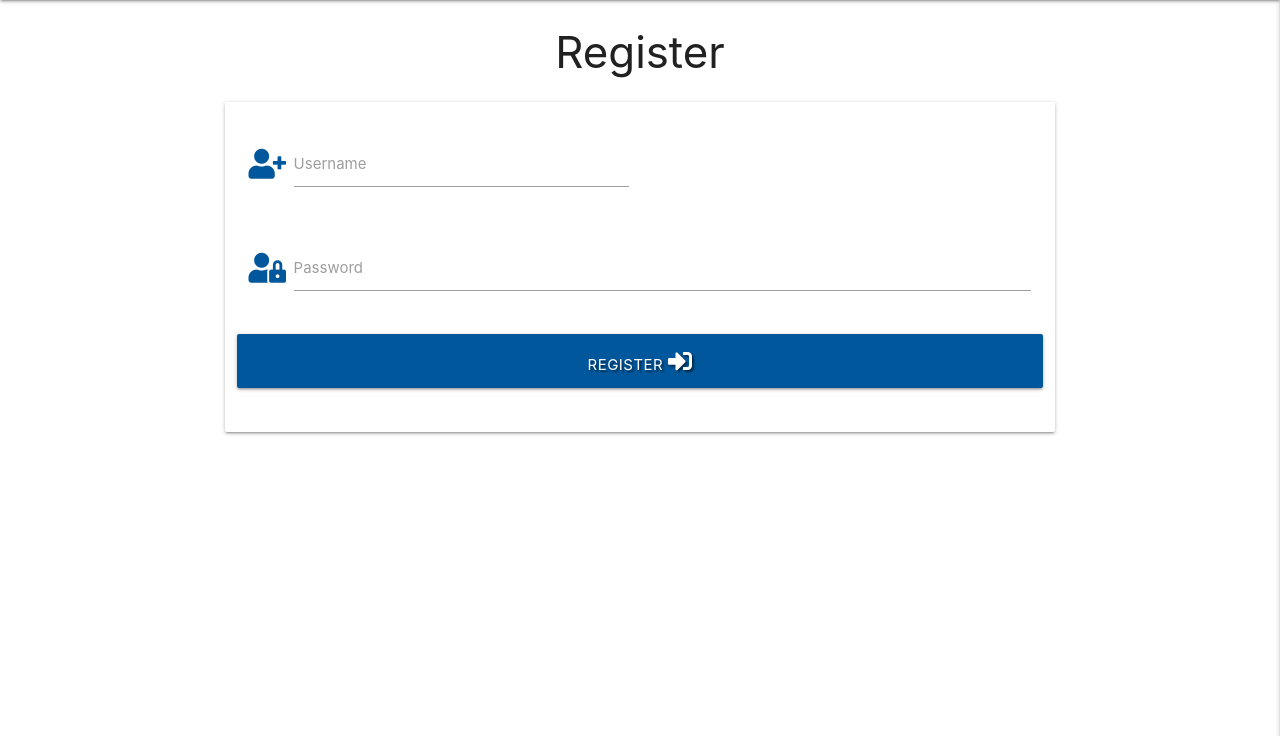
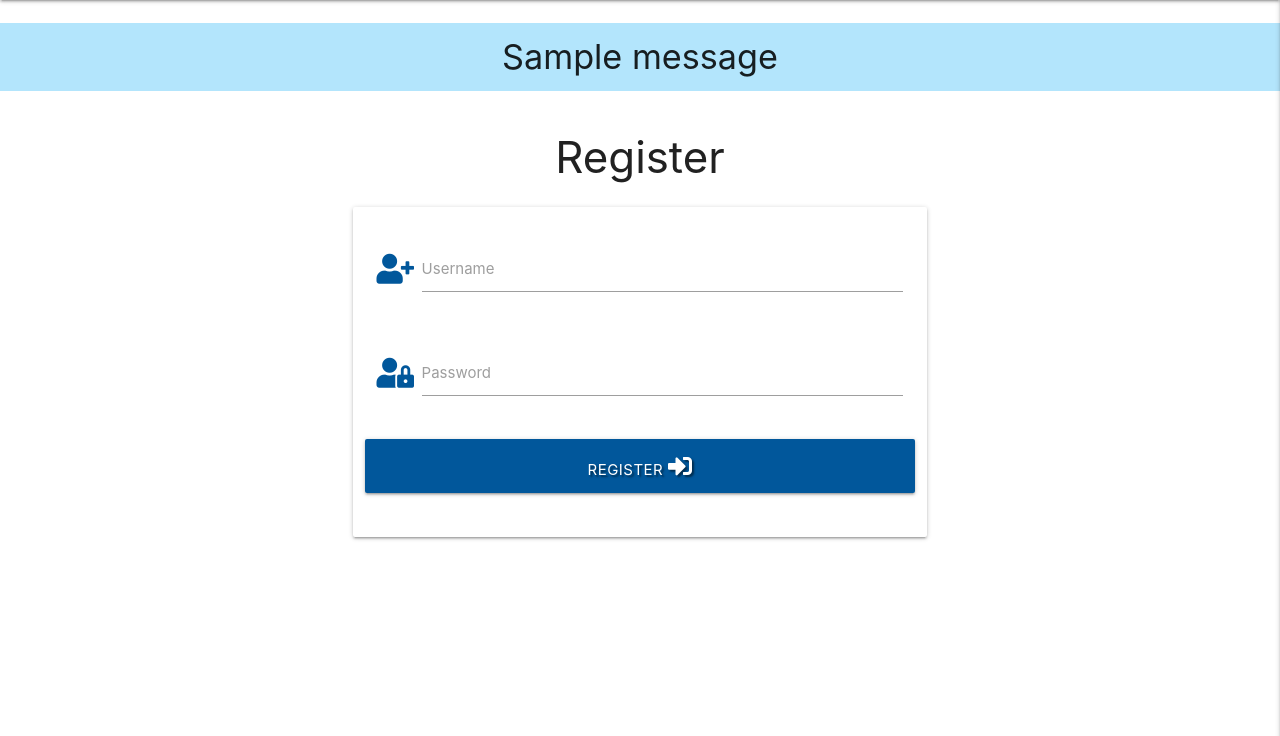
Before and after one commit to gerwini/flask-task-manager-project, a Flask app: page /register in a window 1280 px wide. Shown: the part 64-800 px from the top of the page. Run offline with Flask 2, Linux system fonts and the light colour scheme; one stand-in notice (Sample message) is shown; some libraries are stand-ins or nearby versions.

Commit message:
Add register functionality

```diff
--- a/app.py
+++ b/app.py
@@ -25,8 +25,26 @@ def get_tasks():
     return render_template("tasks.html", tasks=tasks)
 
 
-@app.route("/register", methods=["Get", "POST"])
+@app.route("/register", methods=["GET", "POST"])
 def register():
+    if request.method == "POST":
+        # check if username already exists in db
+        existing_user = mongo.db.users.find_one(
+            {"username": request.form.get("username").lower()})
+
+        if existing_user:
+            flash("Username already exists")
+            return redirect(url_for("register"))
+
+        register = {
+            "username": request.form.get("username").lower(),
+            "password": generate_password_hash(request.form.get("password"))
+        }
+        mongo.db.users.insert_one(register)
+
+        # put the new user into 'session' cookie
+        session["user"] = request.form.get("username").lower()
+        flash("Registration Succesful!")
     return render_template("register.html")
 
 
--- a/static/css/style.css
+++ b/static/css/style.css
@@ -1,4 +1,7 @@
 .text-shadow {
     text-shadow: 2px 2px 2px rgba(0, 0, 0, 0.5)
+}
 
+.flashes h4 {
+    line-height: 2;
 }
--- a/templates/base.html
+++ b/templates/base.html
@@ -43,8 +43,23 @@
         </ul>
     </header>
 
-    {% block content %}
-    {% endblock %}
+    <section>
+        <!-- flash messages -->
+        {% with messages = get_flashed_messages() %}
+            {% if messages %}
+                {% for message in messages %}
+                    <div class="row flashes">
+                        <h4 class="light-blue lighten-4 center-align">{{ message }}</h4>
+                    </div>
+                {% endfor %}
+            {% endif %}
+        {% endwith %}
+    </section>
+
+    <main class="container">
+        {% block content %}
+        {% endblock %}
+    </main>
 
     <link rel="stylesheet" href="https://cdnjs.cloudflare.com/ajax/libs/font-awesome/5.15.1/css/all.min.css" integrity="sha512-+4zCK9k+qNFUR5X+cKL9EIR+ZOhtIloNl9GIKS57V1MyNsYpYcUrUeQc9vNfzsWfV28IaLL3i96P9sdNyeRssA==" crossorigin="anonymous" type="text/css"/>
     <script src="https://code.jquery.com/jquery-3.5.1.min.js" integrity="sha256-9/aliU8dGd2tb6OSsuzixeV4y/faTqgFtohetphbbj0=" crossorigin="anonymous"></script>
--- a/templates/register.html
+++ b/templates/register.html
@@ -8,9 +8,9 @@
             <div class="card-panel">
                 <!-- username -->
                 <div class="row">
-                    <div class="input-field col s6">
+                    <div class="input-field col s12">
                         <i class="fas fa-user-plus prefix light-blue-text text-darken-4"></i>
-                        <input id="username" name="username" type="text" class="validate">
+                        <input id="username" name="username" type="text" minlength="5" maxlength="15" pattern="^[a-zA-Z0-9]{5,15}$" class="validate" required>
                         <label for="username">Username</label>
                     </div>
                 </div>
@@ -18,7 +18,7 @@
                 <div class="row">
                     <div class="input-field col s12">
                         <i class="fas fa-user-lock prefix light-blue-text text-darken-4"></i>
-                        <input id="password" name="password" type="password" class="validate">
+                        <input id="password" name="password" type="password" minlength="5" maxlength="15" pattern="^[a-zA-Z0-9]{5,15}$" class="validate" required>
                         <label for="password">Password</label>
                     </div>
                 </div>
```
